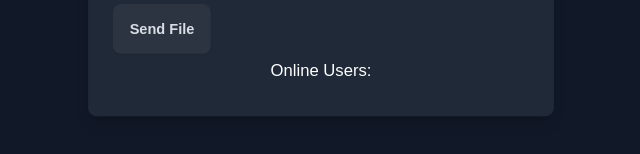
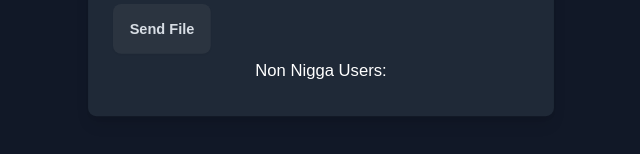
Before and after one commit to Abdul-Ahadexpo/online-chat, a website: page public/index.html in a window 1280 px wide. Shown: the part 628-782 px from the top of the page, 319-959 px from the left. Drawn offline with nearby package versions, Linux system fonts and the light colour scheme.

Commit message:
Update index.html

```diff
--- a/public/index.html
+++ b/public/index.html
@@ -263,7 +263,7 @@
 
         </div>
         <div class="text-center">
-          <h2 class="mb-2">Online Users:</h2>
+          <h2 class="mb-2">Non Nigga Users:</h2>
           <div id="onlineUsersContainer" class="bg-indigo-400 text-center rounded-3xl text-black"></div>
         </div>
   </div>
```
